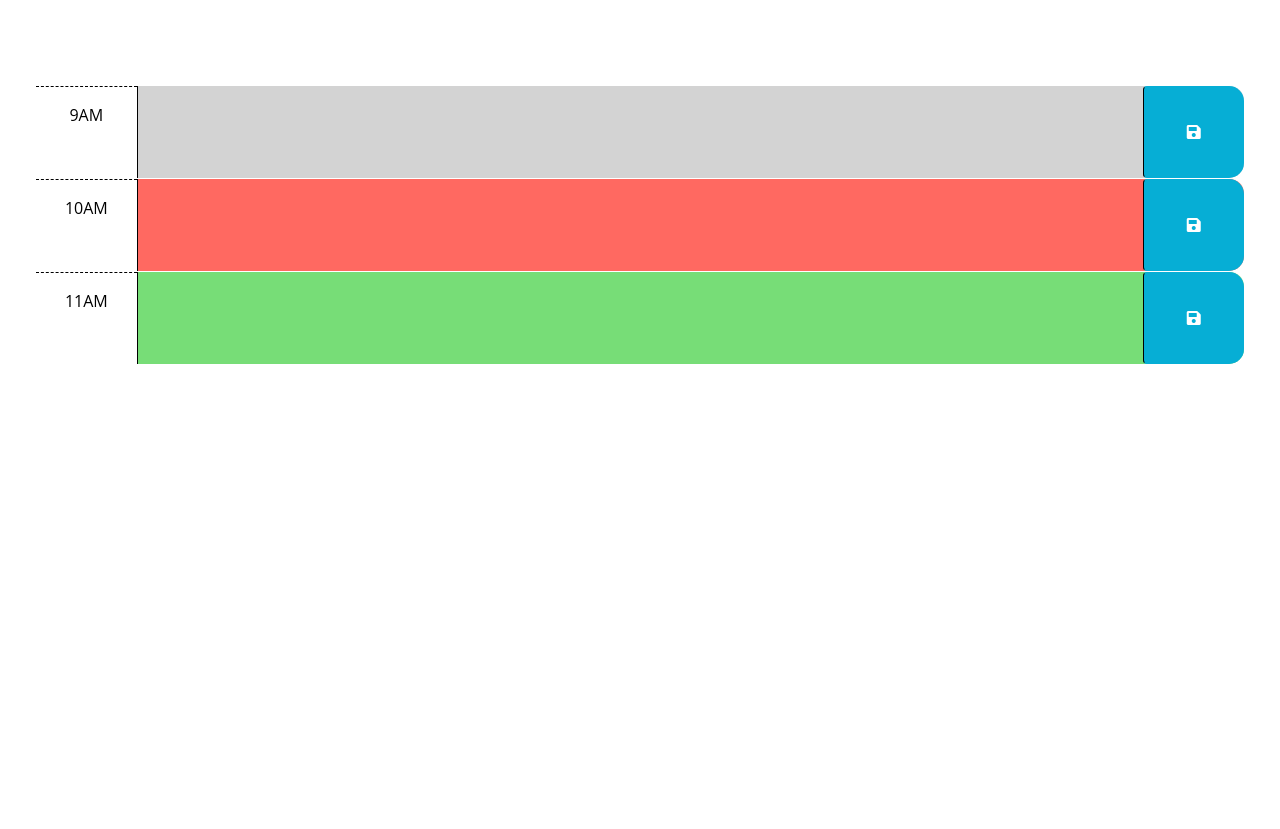
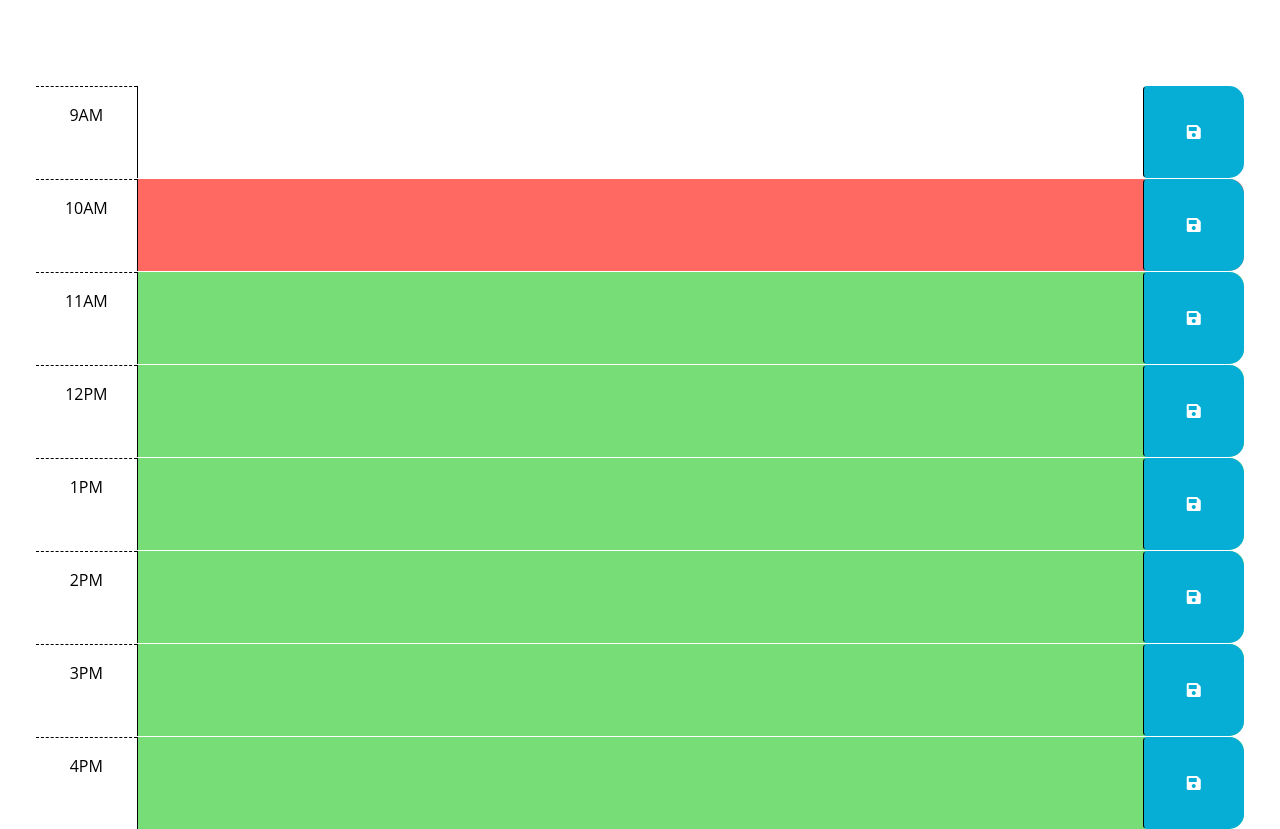
Before and after one commit to jannecook/Daily-Schedule, a plain HTML site: page index.html in a window 1280 px wide. Shown: the part 190-1019 px from the top of the page. Before the commit the page ends 800 px from the top, so only its background shows below. Drawn offline with nearby package versions, Linux system fonts and the light colour scheme.

Commit message:
corrected redundancies, added divs for more hours

```diff
--- a/index.html
+++ b/index.html
@@ -22,11 +22,6 @@
     />
     <link rel="stylesheet" href="style.css" />
     <title>Work Day Scheduler</title>
-    <script
-      src="https://cdn.jsdelivr.net/npm/dayjs@1.11.3/dayjs.min.js"
-      integrity="sha256-iu/zLUB+QgISXBLCW/mcDi/rnf4m4uEDO0wauy76x7U="
-      crossorigin="anonymous"
-    ></script>
   </head>
   <header>
     Current Day:
@@ -38,18 +33,8 @@
       <p id="currentDay" class="lead"></p>
     </header>
     <div class="container-fluid px-5">
-      <!-- Use class for "past", "present", and "future" to apply styles to the
-        time-block divs accordingly. The javascript will need to do this by
-        adding/removing these classes on each div by comparing the hour in the
-        id to the current hour. The html provided below is meant to be an example
-        demonstrating how the css provided can be leveraged to create the
-        desired layout and colors. The html below should be removed or updated
-        in the finished product. Remember to delete this comment once the
-        code is implemented.
-        -->
 
-      <!-- Example of a past time block. The "past" class adds a gray background color. -->
-      <div id="hour-9" class="row time-block past">
+      <div id="hour-9" class="row time-block">
         <div class="col-2 col-md-1 hour text-center py-3">9AM</div>
         <textarea class="col-8 col-md-10 description" rows="3"> </textarea>
         <button class="btn saveBtn col-2 col-md-1" aria-label="save">
@@ -57,7 +42,6 @@
         </button>
       </div>
 
-      <!-- Example of a present time block. The "present" class adds a red background color. -->
       <div id="hour-10" class="row time-block present">
         <div class="col-2 col-md-1 hour text-center py-3">10AM</div>
         <textarea class="col-8 col-md-10 description" rows="3"> </textarea>
@@ -66,7 +50,6 @@
         </button>
       </div>
 
-      <!-- Example of a future time block. The "future" class adds a green background color. -->
       <div id="hour-11" class="row time-block future">
         <div class="col-2 col-md-1 hour text-center py-3">11AM</div>
         <textarea class="col-8 col-md-10 description" rows="3"> </textarea>
@@ -74,13 +57,48 @@
           <i class="fas fa-save" aria-hidden="true"></i>
         </button>
       </div>
+      <div id="hour-12" class="row time-block future">
+        <div class="col-2 col-md-1 hour text-center py-3">12PM</div>
+        <textarea class="col-8 col-md-10 description" rows="3"> </textarea>
+        <button class="btn saveBtn col-2 col-md-1" aria-label="save">
+          <i class="fas fa-save" aria-hidden="true"></i>
+        </button>
+      </div>
+      <div id="hour-1" class="row time-block future">
+        <div class="col-2 col-md-1 hour text-center py-3">1PM</div>
+        <textarea class="col-8 col-md-10 description" rows="3"> </textarea>
+        <button class="btn saveBtn col-2 col-md-1" aria-label="save">
+          <i class="fas fa-save" aria-hidden="true"></i>
+        </button>
+      </div>
+      <div id="hour-2" class="row time-block future">
+        <div class="col-2 col-md-1 hour text-center py-3">2PM</div>
+        <textarea class="col-8 col-md-10 description" rows="3"> </textarea>
+        <button class="btn saveBtn col-2 col-md-1" aria-label="save">
+          <i class="fas fa-save" aria-hidden="true"></i>
+        </button>
+      </div>
+      <div id="hour-3" class="row time-block future">
+        <div class="col-2 col-md-1 hour text-center py-3">3PM</div>
+        <textarea class="col-8 col-md-10 description" rows="3"> </textarea>
+        <button class="btn saveBtn col-2 col-md-1" aria-label="save">
+          <i class="fas fa-save" aria-hidden="true"></i>
+        </button>
+      </div>
+      <div id="hour-4" class="row time-block future">
+        <div class="col-2 col-md-1 hour text-center py-3">4PM</div>
+        <textarea class="col-8 col-md-10 description" rows="3"> </textarea>
+        <button class="btn saveBtn col-2 col-md-1" aria-label="save">
+          <i class="fas fa-save" aria-hidden="true"></i>
+        </button>
+      </div>
     </div>
-
+<!--javascript links pulling in third party jquery and dayjs APIs-->
     <script src="https://cdnjs.cloudflare.com/ajax/libs/jquery/3.2.1/jquery.min.js"></script>
     <script src="https://cdn.jsdelivr.net/npm/dayjs@1.11.3/dayjs.min.js"
     integrity="sha256-iu/zLUB+QgISXBLCW/mcDi/rnf4m4uEDO0wauy76x7U="
     crossorigin="anonymous"></script>
-
+<!--link to javascript file-->
     <script src="script.js"></script>
   </body>
 </html>
```
